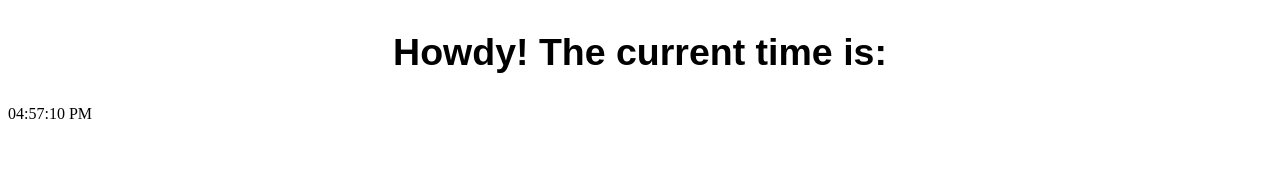
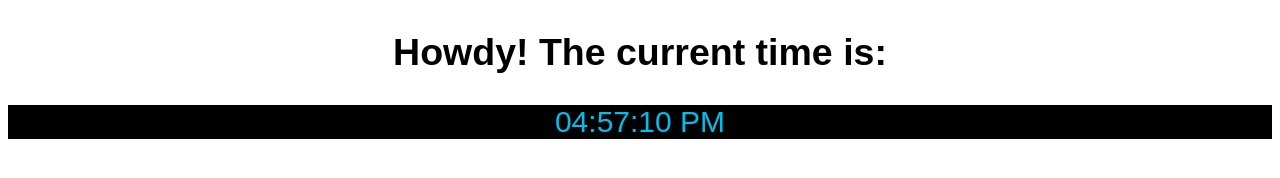
Before and after one commit to rad5200/Clock, a plain HTML site: page index.html in a window 1280 px wide. Drawn offline with Linux system fonts and the light colour scheme.

Commit message:
Update styles.css

```diff
--- a/styles.css
+++ b/styles.css
@@ -3,3 +3,13 @@
   font-family: sans-serif;
   font-size: 25px;
 }
+
+#clock {
+  text-align: center;
+  font-family: sans-serif;
+  font-size: 30px;
+  color: #00beef;
+  background-color: black;
+  padding: 0;
+  margin: 0;
+}
```
